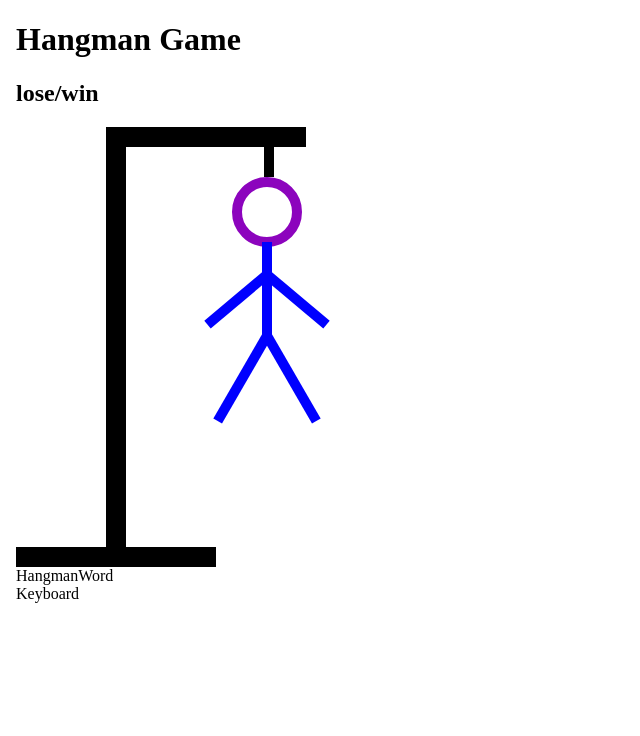
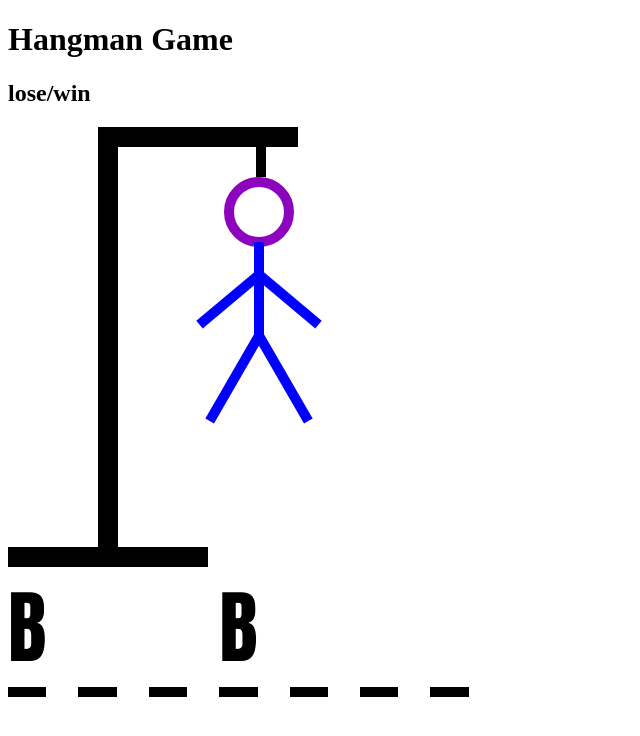
Before and after one commit to BarbaraPapa/Hangman-game, a React (Vite) app: page / in a window 1280 px wide. Shown: the top 736 px of the page, without its empty margins (0-640 px from the left). Built offline with nearby package versions, Linux system fonts and the light colour scheme.

Commit message:
added and styled word

```diff
--- a/src/App.tsx
+++ b/src/App.tsx
@@ -14,13 +14,13 @@ function getWord() {
   const [guessedLetters, setGuessedLetters] = useState<string[]>([])
 
   return (
-    <body>
+    <main>
       <h1>Hangman Game</h1>
       <h2>lose/win</h2>
       <HangmanSketch/>
       <HangmanWord/>
       <Keyboard/>
-    </body>
+    </main>
 
   )
 }
--- a/src/HangmanSketch/hangmanSketch.css
+++ b/src/HangmanSketch/hangmanSketch.css
@@ -4,10 +4,10 @@
   width: 16rem;
 
   & .rope {
+    position: absolute;
     height: 50px;
     width: 10px;
     background: black;
-    position: absolute;
     top: 0;
     left: 15.5rem;
   }
@@ -35,29 +35,29 @@
 
 /* body parts */
 .head {
+  position: absolute;
   width: 50px;
   height: 50px;
   border-radius: 100%;
   border: 10px solid #8c04bd;
-  position: absolute;
   top: 50px;
   right: -30px;
 }
 
 .body {
+  position: absolute;
   width: 10px;
   height: 100px;
   background: blue;
-  position: absolute;
   top: 115px;
   right: 0;
 }
 
 .armRight {
+  position: absolute;
   width: 80px;
   height: 10px;
   background: blue;
-  position: absolute;
   top: 140px;
   right: -70px;
   transform: rotate(40deg);
@@ -65,10 +65,10 @@
 }
 
 .armLeft {
+  position: absolute;
   width: 80px;
   height: 10px;
   background: blue;
-  position: absolute;
   top: 140px;
   right: 0px;
   transform: rotate(-40deg);
@@ -76,10 +76,10 @@
 }
 
 .legRight {
+  position: absolute;
   width: 100px;
   height: 10px;
-  background: blue ;
-  position: absolute;
+  background: blue;
   top: 200px;
   right: -90px;
   transform: rotate(60deg);
@@ -87,10 +87,10 @@
 }
 
 .legLeft {
+  position: absolute;
   width: 100px;
   height: 10px;
   background: blue;
-  position: absolute;
   top: 200px;
   right: 0;
   transform: rotate(-60deg);
--- a/src/HangmanWord/HangmanWord.tsx
+++ b/src/HangmanWord/HangmanWord.tsx
@@ -1,7 +1,24 @@
-import React from 'react'
+import "./hangmanWord.css"
 
-export default function HangmanWord() {
+function HangmanWord() {
+
+  const word = "barbara"
+  const guessedLettters =["b"]
+
+
   return (
-    <div>HangmanWord</div>
+    <section className="word-container">
+      {word.split("").map((letter, index) => (
+        <span className="underline"key={index}>
+          <span
+          style={{
+            visibility: guessedLettters.includes(letter) ? "visible" : "hidden"
+          }}
+          >{letter}</span>
+        </span>
+      ))}
+    </section>
   )
 }
+
+export default HangmanWord
--- a/src/HangmanWord/hangmanWord.css
+++ b/src/HangmanWord/hangmanWord.css
@@ -0,0 +1,12 @@
+
+.word-container{
+    display: flex;
+    font-size: 5rem;
+    gap: 2rem;
+    font-family: Impact, Haettenschweiler, 'Arial Narrow Bold', sans-serif;
+    text-transform: uppercase;
+
+    & .underline{
+        border-bottom: 10px solid black;
+    }
+}
--- a/src/Keyboard/Keyboard.tsx
+++ b/src/Keyboard/Keyboard.tsx
@@ -1,7 +1,16 @@
-import React from 'react'
+import "./keyboard.css"
 
-export default function Keyboard() {
+const keys = [
+  "a", "b", "c", "d", "e", "f", "g", "h", "i", "j", "k", "l", "m",
+  "n", "o", "p", "q", "r", "s", "t", "u", "v", "w", "x", "y", "z"
+];
+
+ function Keyboard() {
   return (
-    <div>Keyboard</div>
+    <div >
+
+    </div>
   )
 }
+
+export default Keyboard
```
